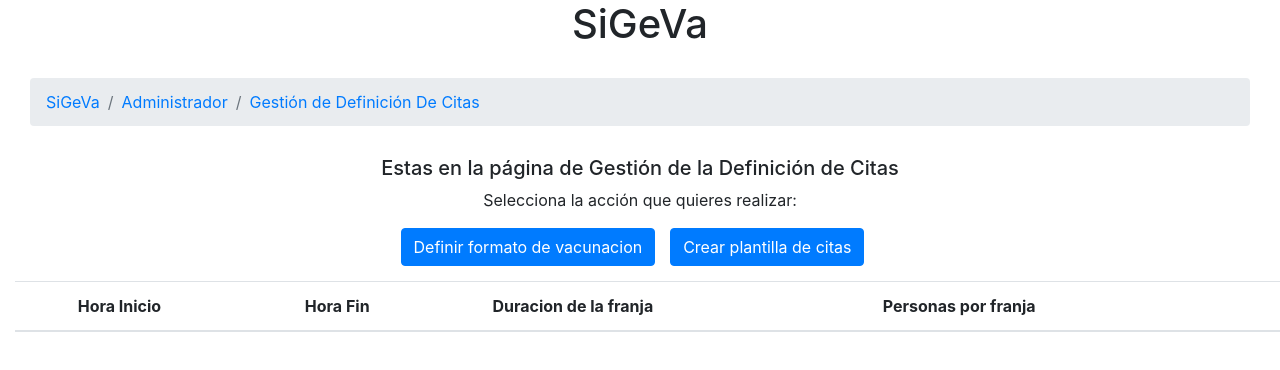
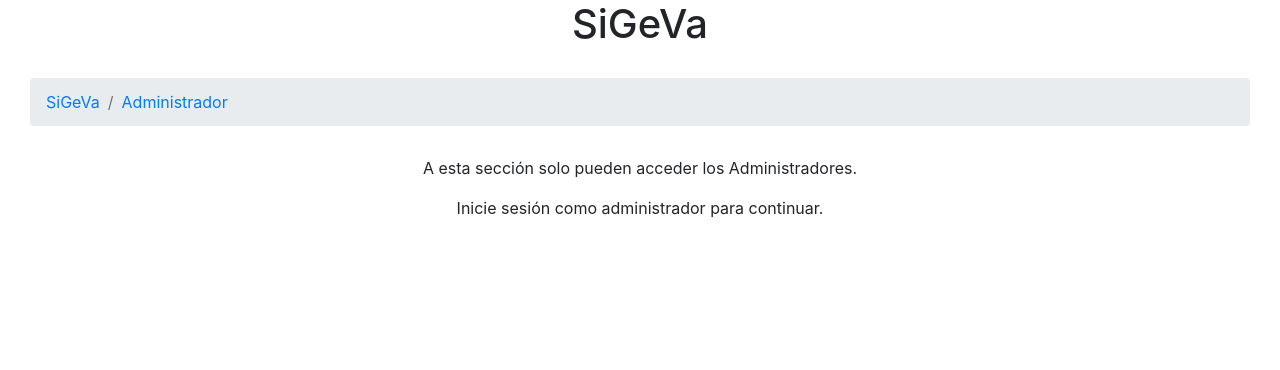
Before and after one commit to alexnm17/SiGeVa-sprint-2, a React (Create React App) app in the folder src/webapp/frontend/: page /administrador/GestionDefinicionDeCitas in a window 1280 px wide. Shown: the top 370 px of the page. Built offline with nearby package versions, Linux system fonts and the light colour scheme; no server answers.

Commit message:
Control de que cada componente solo pueda ser accedido por su rol.

```diff
--- a/src/webapp/frontend/src/components/administrador/GestionCentrosSalud.js
+++ b/src/webapp/frontend/src/components/administrador/GestionCentrosSalud.js
@@ -49,6 +49,7 @@ class GestionCentroSalud extends Component {
 
     render() {
         const {nombre, municipio, dosis} = this.state.form
+        if(localStorage.getItem('rolUsuario')=="Administrador"){
             return (
                 <div>
                     <Breadcrumb style={{ margin: 30 }}>
@@ -91,6 +92,19 @@ class GestionCentroSalud extends Component {
                     </Modal>
                 </div>
             );
+        }else{
+            return(
+                <div>
+                    <Breadcrumb style={{margin:30}}>
+                            <Breadcrumb.Item href="/">SiGeVa</Breadcrumb.Item>
+                            <Breadcrumb.Item href="/Administrador">Administrador</Breadcrumb.Item>
+                    </Breadcrumb>
+                    <p>A esta sección solo pueden acceder los Administradores.</p>
+                    <p>Inicie sesión como administrador para continuar.</p>
+                </div>
+            );
+        }
+
     }
 }
 
--- a/src/webapp/frontend/src/components/administrador/GestionDefinicionCitas.js
+++ b/src/webapp/frontend/src/components/administrador/GestionDefinicionCitas.js
@@ -23,6 +23,7 @@ class GestionCentroSalud extends Component {
 
     render() {
         const { formatoVacunacion } = this.state
+        if(localStorage.getItem('rolUsuario')=="Administrador"){
             return (
                 <div>
                     <Breadcrumb style={{ margin: 30 }}>
@@ -66,6 +67,18 @@ class GestionCentroSalud extends Component {
                     </div>
                 </div>
             );
+        }else{
+            return(
+                <div>
+                    <Breadcrumb style={{margin:30}}>
+                            <Breadcrumb.Item href="/">SiGeVa</Breadcrumb.Item>
+                            <Breadcrumb.Item href="/Administrador">Administrador</Breadcrumb.Item>
+                    </Breadcrumb>
+                    <p>A esta sección solo pueden acceder los Administradores.</p>
+                    <p>Inicie sesión como administrador para continuar.</p>
+                </div>
+            );
+        }
     }
 }
 
--- a/src/webapp/frontend/src/components/administrador/GestionUsuarios.js
+++ b/src/webapp/frontend/src/components/administrador/GestionUsuarios.js
@@ -66,6 +66,7 @@ class GestionCentroSalud extends Component {
 
     render() {
         const { dni, nombre, apellido, centroSalud, rol, email, password } = this.state.form
+        if(localStorage.getItem('rolUsuario')=="Administrador"){
             return (
                 <div>
                     <Breadcrumb style={{ margin: 30 }}>
@@ -135,6 +136,18 @@ class GestionCentroSalud extends Component {
                     </Modal>
                 </div>
             );
+        }else{
+            return(
+                <div>
+                    <Breadcrumb style={{margin:30}}>
+                            <Breadcrumb.Item href="/">SiGeVa</Breadcrumb.Item>
+                            <Breadcrumb.Item href="/Administrador">Administrador</Breadcrumb.Item>
+                    </Breadcrumb>
+                    <p>A esta sección solo pueden acceder los Administradores.</p>
+                    <p>Inicie sesión como administrador para continuar.</p>
+                </div>
+            );
+        }
     }
 
 }
--- a/src/webapp/frontend/src/components/administrador/administrador.component.js
+++ b/src/webapp/frontend/src/components/administrador/administrador.component.js
@@ -8,6 +8,7 @@ class Administrador extends Component {
     }
 
     render() {
+        if(localStorage.getItem('rolUsuario')=="Administrador"){
             return (
                 <div>
                 <Breadcrumb style={{margin:30}}>
@@ -28,6 +29,18 @@ class Administrador extends Component {
                     </div>
                 </div>
             );
+        }else{
+            return(
+                <div>
+                    <Breadcrumb style={{margin:30}}>
+                            <Breadcrumb.Item href="/">SiGeVa</Breadcrumb.Item>
+                            <Breadcrumb.Item href="/Administrador">Administrador</Breadcrumb.Item>
+                    </Breadcrumb>
+                    <p>A esta sección solo pueden acceder los Administradores.</p>
+                    <p>Inicie sesión como administrador para continuar.</p>
+                </div>
+            );
+        }
     }
 }
 
--- a/src/webapp/frontend/src/components/login.js
+++ b/src/webapp/frontend/src/components/login.js
@@ -28,7 +28,7 @@ class Login extends Component {
             .then(res => {
                 const rol = res.data;
                 localStorage.setItem('emailUsuario', this.state.form.email);
-                localStorage.setItem('rolUsuario', this.state.form.rol);
+                localStorage.setItem('rolUsuario', rol);
                 if (rol === 'Paciente') {
                 this.props.history.push("/paciente");
                 } else if (rol === 'Administrador') {
--- a/src/webapp/frontend/src/components/paciente/paciente.component.js
+++ b/src/webapp/frontend/src/components/paciente/paciente.component.js
@@ -26,6 +26,7 @@ class Paciente extends Component {
     }
 
     render() {
+        if(localStorage.getItem('rolUsuario')=="Paciente"){
             return (
                 <div>
                     <Breadcrumb style={{ margin: 30 }}>
@@ -69,6 +70,18 @@ class Paciente extends Component {
                     </Table>
                 </div>
             );
+        }else{
+            return(
+                <div>
+                    <Breadcrumb style={{margin:30}}>
+                            <Breadcrumb.Item href="/">SiGeVa</Breadcrumb.Item>
+                            <Breadcrumb.Item href="/Paciente">Paciente</Breadcrumb.Item>
+                    </Breadcrumb>
+                    <p>A esta sección solo pueden acceder los Pacientes.</p>
+                    <p>Inicie sesión como paciente o contacte con un administrador.</p>
+                </div>
+            );
+        }
     }
 }
 
--- a/src/webapp/frontend/src/components/sanitario/Sanitario.js
+++ b/src/webapp/frontend/src/components/sanitario/Sanitario.js
@@ -42,6 +42,7 @@ class Sanitario extends Component {
 
     render() {
         const { fechaSeleccionada, listaVacunacion } = this.state
+        if(localStorage.getItem('rolUsuario')=="Sanitario"){
             return (
                 <div>
                     <Breadcrumb style={{ margin: 30 }}>
@@ -74,6 +75,18 @@ class Sanitario extends Component {
                     </Table>
                 </div>
             );
+        }else{
+            return(
+                <div>
+                    <Breadcrumb style={{margin:30}}>
+                            <Breadcrumb.Item href="/">SiGeVa</Breadcrumb.Item>
+                            <Breadcrumb.Item href="/Sanitairo">Sanitario</Breadcrumb.Item>
+                    </Breadcrumb>
+                    <p>A esta sección solo pueden acceder los Sanitarios.</p>
+                    <p>Inicie sesión como sanitario o contacte con un administrador.</p>
+                </div>
+            );
+        }
     }
 }
 
```
Also changed, not shown: 1 other file (tests, documents, lock files or other folders). Lines whose indentation alone changed are shown as unchanged.
